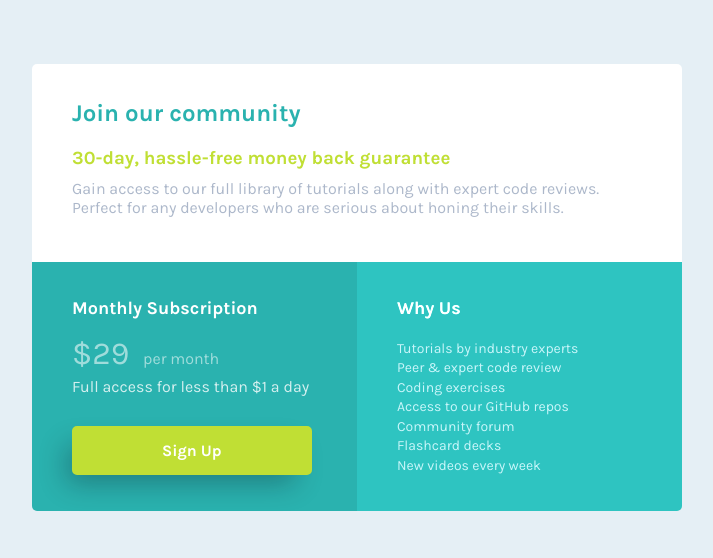
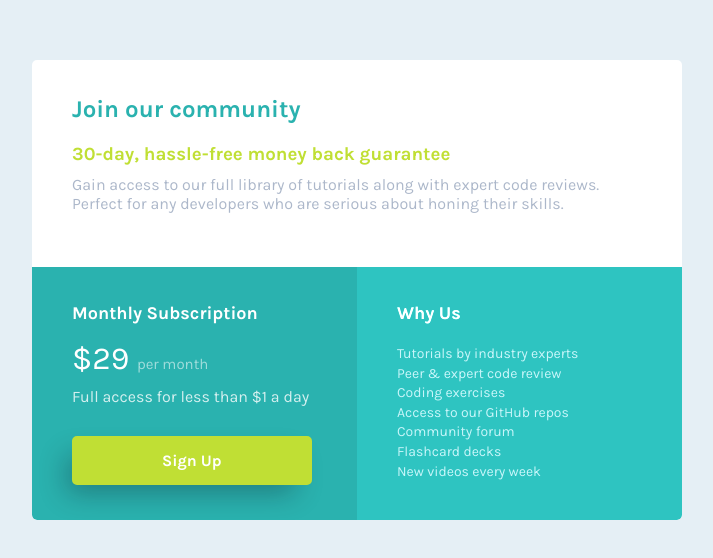
Before and after one commit to Zethess/single-price-grid, a plain HTML site: page index.html in a window 1280 px wide. Shown: the part 110-668 px from the top of the page, without its empty margins (283-996 px from the left). Drawn offline with Linux system fonts and the light colour scheme.

Commit message:
solved span problem

```diff
--- a/index.html
+++ b/index.html
@@ -27,7 +27,7 @@
       </div>
       <div class="second-section section">
         <h3>Monthly Subscription</h3>
-        <p class="price"><span>&dollar;29</span> per month</p>
+        <p class="price">&dollar;29 <span>per month</span></p>
         <p>Full access for less than &dollar;1 a day</p>
         <a href="">Sign Up</a>
       </div>
--- a/style.css
+++ b/style.css
@@ -92,15 +92,14 @@ body{
 
 }
 
-.second-section .price{
+.second-section span{
     opacity: 0.55;
-    margin-bottom: .3125rem;
-
+    font-size: 15px;
 }
 
-.second-section span{
+.second-section .price{
     color: var(--white);
-    margin-bottom: 2rem;
+    margin-bottom: 10px;
     font-size: 2rem;
     margin-right: .625rem;
     opacity: 1;
```
Also changed, not shown: 1 other file.
